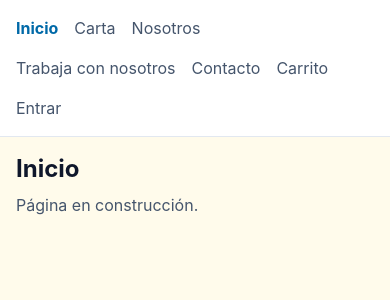
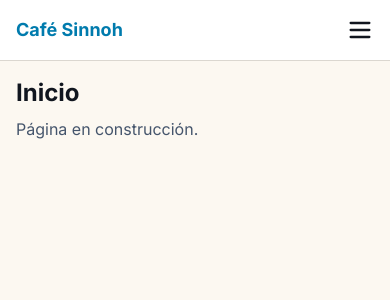
Before and after one commit to Vicram4/cafe-sinnoh, a React (Vite) app in the folder frontend/: page / in a window 390 px wide. Shown: the top 300 px of the page. Built offline with nearby package versions, Linux system fonts and the light colour scheme.

Commit message:
feat: add design tokens, dark mode and responsive navbar

```diff
--- a/frontend/index.html
+++ b/frontend/index.html
@@ -4,7 +4,23 @@
     <meta charset="UTF-8" />
     <link rel="icon" type="image/svg+xml" href="/favicon.svg" />
     <meta name="viewport" content="width=device-width, initial-scale=1.0" />
+        <link rel="preconnect" href="https://fonts.googleapis.com" />
+    <link rel="preconnect" href="https://fonts.gstatic.com" crossorigin />
+    <link
+      href="https://fonts.googleapis.com/css2?family=Inter:wght@400;500;600;700&display=swap"
+      rel="stylesheet"
+    />
     <title>frontend</title>
+        <script>
+      // Se ejecuta antes de pintar React, para evitar un parpadeo
+      // (flash) del tema equivocado al cargar la página.
+      (function () {
+        var stored = localStorage.getItem('theme')
+        var systemDark = window.matchMedia('(prefers-color-scheme: dark)').matches
+        var isDark = stored === 'dark' || (!stored && systemDark)
+        document.documentElement.classList.toggle('dark', isDark)
+      })()
+    </script>
   </head>
   <body>
     <div id="root"></div>
--- /dev/null
+++ b/frontend/src/components/ThemeToggle.tsx
@@ -0,0 +1,32 @@
+import { useTheme } from '../context/ThemeContext'
+
+const options = [
+  { value: 'light', label: 'Claro' },
+  { value: 'dark', label: 'Oscuro' },
+  { value: 'system', label: 'Sistema' },
+] as const
+
+export function ThemeToggle() {
+  const { theme, setTheme } = useTheme()
+
+  return (
+    <div role="radiogroup" aria-label="Tema de la aplicación" className="flex gap-1 rounded-full border border-border bg-muted p-1">
+      {options.map((option) => (
+        <button
+          key={option.value}
+          type="button"
+          role="radio"
+          aria-checked={theme === option.value}
+          onClick={() => setTheme(option.value)}
+          className={
+            theme === option.value
+              ? 'rounded-full bg-primary px-3 py-1 text-sm font-medium text-primary-foreground'
+              : 'rounded-full px-3 py-1 text-sm font-medium text-muted-foreground hover:text-foreground'
+          }
+        >
+          {option.label}
+        </button>
+      ))}
+    </div>
+  )
+}
--- /dev/null
+++ b/frontend/src/context/ThemeContext.tsx
@@ -0,0 +1,56 @@
+import { createContext, useContext, useEffect, useState, type ReactNode } from 'react'
+
+type Theme = 'light' | 'dark' | 'system'
+
+interface ThemeContextValue {
+  theme: Theme
+  setTheme: (theme: Theme) => void
+}
+
+const ThemeContext = createContext<ThemeContextValue | null>(null)
+
+function getSystemPrefersDark() {
+  return window.matchMedia('(prefers-color-scheme: dark)').matches
+}
+
+// Decide si aplicar la clase "dark": explícita si el usuario eligió
+// light/dark, o la del sistema operativo si eligió "system".
+function resolveIsDark(theme: Theme) {
+  if (theme === 'system') return getSystemPrefersDark()
+  return theme === 'dark'
+}
+
+export function ThemeProvider({ children }: { children: ReactNode }) {
+  const [theme, setThemeState] = useState<Theme>(
+    () => (localStorage.getItem('theme') as Theme | null) ?? 'system',
+  )
+
+  useEffect(() => {
+    document.documentElement.classList.toggle('dark', resolveIsDark(theme))
+  }, [theme])
+
+  // Si el usuario está en modo "system" y cambia el tema del SO en caliente
+  // (sin recargar la página), reaccionamos también a ese cambio.
+  useEffect(() => {
+    if (theme !== 'system') return
+    const media = window.matchMedia('(prefers-color-scheme: dark)')
+    const listener = () => document.documentElement.classList.toggle('dark', media.matches)
+    media.addEventListener('change', listener)
+    return () => media.removeEventListener('change', listener)
+  }, [theme])
+
+  function setTheme(next: Theme) {
+    setThemeState(next)
+    localStorage.setItem('theme', next)
+  }
+
+  return <ThemeContext.Provider value={{ theme, setTheme }}>{children}</ThemeContext.Provider>
+}
+
+// Hook de conveniencia: lanza un error claro si se usa fuera del Provider,
+// en vez de fallar de forma confusa más adelante.
+export function useTheme() {
+  const context = useContext(ThemeContext)
+  if (!context) throw new Error('useTheme debe usarse dentro de <ThemeProvider>')
+  return context
+}
--- a/frontend/src/index.css
+++ b/frontend/src/index.css
@@ -1 +1,48 @@
 @import "tailwindcss";
+
+/* Modo oscuro activado por la clase .dark en <html>, no solo por el
+   sistema operativo. El JS del selector de tema añade o quita esa clase. */
+@custom-variant dark (&:where(.dark, .dark *));
+
+/* Tokens de color: nombres con significado (background, foreground...)
+   en vez de colores fijos (amber-50, sky-700...). Así un componente no
+   sabe si está en claro u oscuro, solo usa "bg-background". */
+@theme {
+  --font-sans: "Inter", ui-sans-serif, system-ui, sans-serif;
+
+  --color-background: oklch(98% 0.01 80);      /* crema muy claro */
+  --color-foreground: oklch(20% 0.02 260);     /* gris oscuro, no negro puro */
+  --color-surface: oklch(100% 0 0);            /* blanco: cards, header */
+  --color-border: oklch(88% 0.01 80);
+
+  --color-primary: oklch(55% 0.12 235);        /* azul claro (marca) */
+  --color-primary-foreground: oklch(98% 0 0);
+  --color-accent: oklch(75% 0.13 55);          /* naranja claro (acento) */
+  --color-accent-foreground: oklch(20% 0.02 260);
+
+  --color-muted: oklch(94% 0.01 80);
+  --color-muted-foreground: oklch(45% 0.02 260);
+}
+
+/* Mismos nombres de token, valores distintos: el resto del código
+   nunca necesita un "dark:" repetido en cada componente. */
+.dark {
+  --color-background: oklch(18% 0.015 260);
+  --color-foreground: oklch(95% 0.01 80);
+  --color-surface: oklch(23% 0.015 260);
+  --color-border: oklch(32% 0.015 260);
+
+  --color-primary: oklch(70% 0.11 235);
+  --color-primary-foreground: oklch(15% 0 0);
+  --color-accent: oklch(70% 0.13 55);
+  --color-accent-foreground: oklch(15% 0.02 260);
+
+  --color-muted: oklch(26% 0.015 260);
+  --color-muted-foreground: oklch(70% 0.02 260);
+}
+
+@layer base {
+  body {
+    @apply bg-background text-foreground font-sans;
+  }
+}
--- a/frontend/src/layouts/PublicLayout.tsx
+++ b/frontend/src/layouts/PublicLayout.tsx
@@ -1,40 +1,111 @@
+import { useState } from 'react'
 import { NavLink, Outlet } from 'react-router'
+import { ThemeToggle } from '../components/ThemeToggle'
 
-// Navegación provisional para probar las rutas. La navbar real
-// (responsive, con menú móvil, carrito y tema) llega en la FASE 3.
 const links = [
   { to: '/', label: 'Inicio' },
   { to: '/menu', label: 'Carta' },
   { to: '/about', label: 'Nosotros' },
-  { to: '/careers', label: 'Trabaja con nosotros' },
+  { to: '/careers', label: 'Empleo' },
   { to: '/contact', label: 'Contacto' },
-  { to: '/cart', label: 'Carrito' },
-  { to: '/login', label: 'Entrar' },
 ]
 
-// Un layout es una "plantilla" que envuelve varias páginas.
-// <Outlet /> marca el hueco donde React Router pinta la página hija
-// que corresponde a la URL actual; la cabecera se mantiene siempre.
 export function PublicLayout() {
+  // Controla si el menú móvil (el desplegable con hamburguesa) está abierto.
+  // En escritorio no se usa: ahí los enlaces siempre son visibles.
+  const [menuOpen, setMenuOpen] = useState(false)
+
   return (
-    <div className="min-h-screen bg-amber-50 text-slate-900">
-      <header className="border-b border-slate-200 bg-white">
-        <nav aria-label="Principal" className="mx-auto flex max-w-5xl flex-wrap gap-4 p-4">
+    <div className="min-h-screen bg-background text-foreground">
+      <header className="sticky top-0 z-10 border-b border-border bg-surface">
+        <div className="mx-auto flex max-w-5xl items-center justify-between p-4">
+          <NavLink to="/" className="text-lg font-bold text-primary" onClick={() => setMenuOpen(false)}>
+            Café Sinnoh
+          </NavLink>
+
+          {/* Enlaces de escritorio: ocultos por defecto, visibles desde "md" (≥768px) */}
+          <nav aria-label="Principal" className="hidden gap-6 md:flex">
             {links.map((link) => (
               <NavLink
                 key={link.to}
                 to={link.to}
-              // "end" evita que "/" figure como activo en todas las rutas.
                 end={link.to === '/'}
                 className={({ isActive }) =>
-                isActive ? 'font-bold text-sky-700' : 'text-slate-600 hover:text-sky-700'
+                  isActive ? 'font-semibold text-primary' : 'text-muted-foreground hover:text-foreground'
                 }
               >
                 {link.label}
               </NavLink>
             ))}
           </nav>
+
+          <div className="hidden items-center gap-4 md:flex">
+            <ThemeToggle />
+            <NavLink to="/cart" className="text-muted-foreground hover:text-foreground">
+              Carrito
+            </NavLink>
+            <NavLink
+              to="/login"
+              className="rounded-full bg-primary px-4 py-2 text-sm font-medium text-primary-foreground"
+            >
+              Entrar
+            </NavLink>
+          </div>
+
+          {/* Botón hamburguesa: solo visible por debajo de "md" */}
+          <button
+            type="button"
+            className="md:hidden"
+            aria-expanded={menuOpen}
+            aria-controls="mobile-menu"
+            aria-label={menuOpen ? 'Cerrar menú' : 'Abrir menú'}
+            onClick={() => setMenuOpen((open) => !open)}
+          >
+            <svg viewBox="0 0 24 24" width="28" height="28" fill="none" stroke="currentColor" aria-hidden="true">
+              {menuOpen ? (
+                <path d="M6 6l12 12M18 6L6 18" strokeWidth="2" strokeLinecap="round" />
+              ) : (
+                <path d="M4 6h16M4 12h16M4 18h16" strokeWidth="2" strokeLinecap="round" />
+              )}
+            </svg>
+          </button>
+        </div>
+
+        {/* Menú móvil: solo se pinta cuando está abierto, y solo por debajo de "md" */}
+        {menuOpen && (
+          <nav id="mobile-menu" aria-label="Principal (móvil)" className="border-t border-border p-4 md:hidden">
+            <div className="flex flex-col gap-3">
+              {links.map((link) => (
+                <NavLink
+                  key={link.to}
+                  to={link.to}
+                  end={link.to === '/'}
+                  onClick={() => setMenuOpen(false)}
+                  className={({ isActive }) =>
+                    isActive ? 'font-semibold text-primary' : 'text-muted-foreground'
+                  }
+                >
+                  {link.label}
+                </NavLink>
+              ))}
+              <NavLink to="/cart" onClick={() => setMenuOpen(false)} className="text-muted-foreground">
+                Carrito
+              </NavLink>
+              <NavLink
+                to="/login"
+                onClick={() => setMenuOpen(false)}
+                className="rounded-full bg-primary px-4 py-2 text-center text-sm font-medium text-primary-foreground"
+              >
+                Entrar
+              </NavLink>
+              <div className="pt-2">
+                <ThemeToggle />
+              </div>
+            </div>
+          </nav>
+        )}
       </header>
+
       <main className="mx-auto max-w-5xl p-4">
         <Outlet />
       </main>
```
Also changed, not shown: frontend/src/main.tsx (+4 -3 lines). Lines whose indentation alone changed are shown as unchanged.
